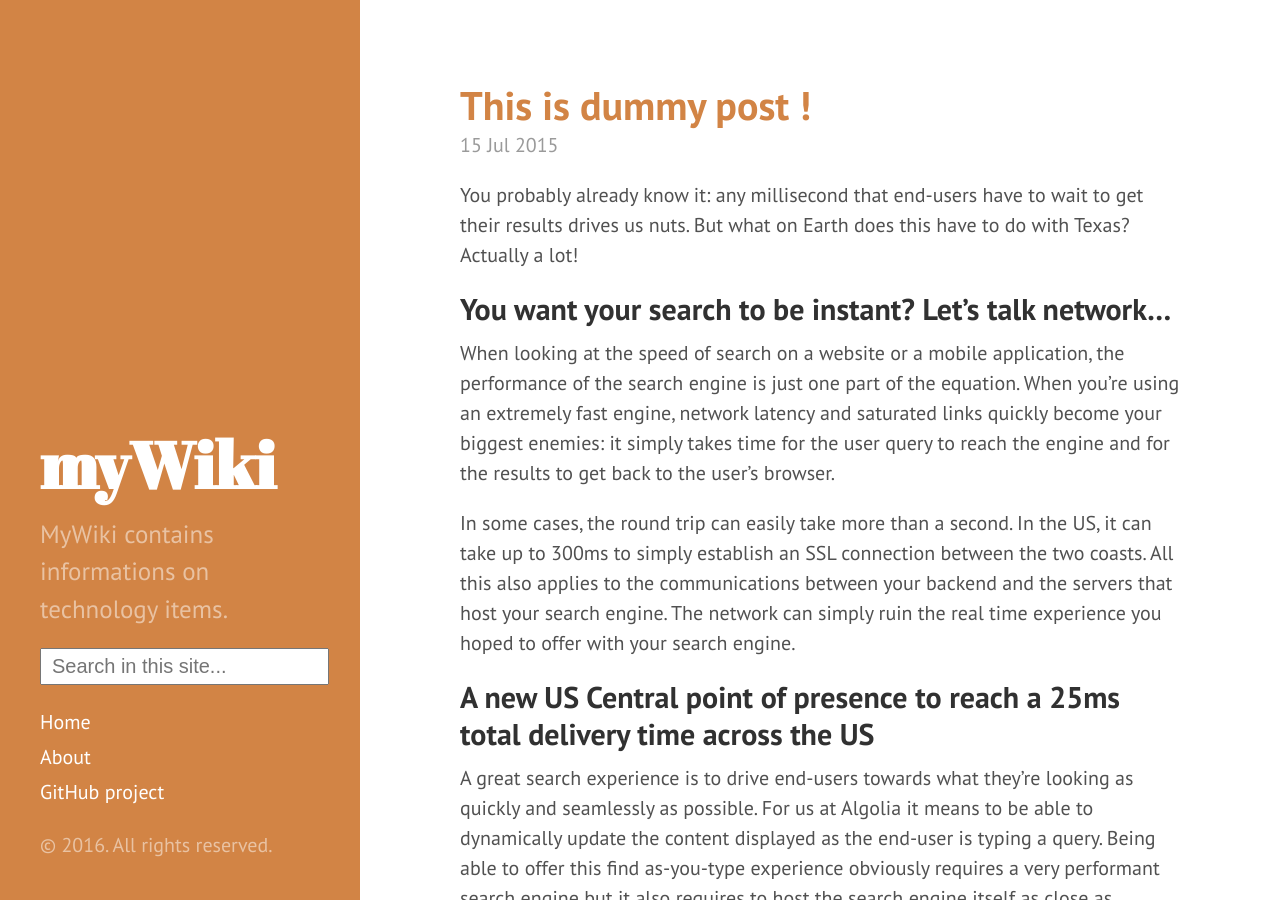
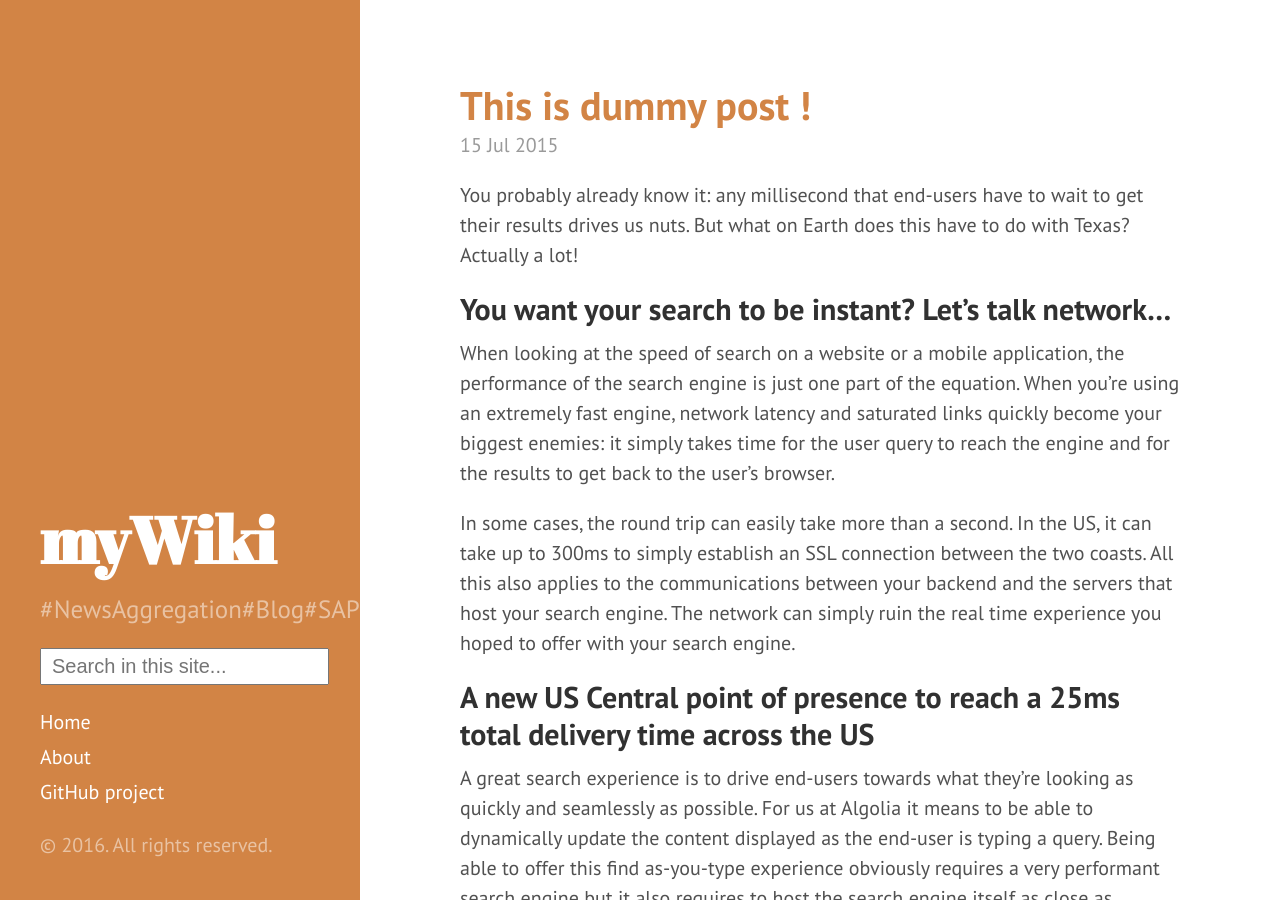
Before and after one commit to anandatheerthan/galeej2.github.io, a Jekyll site: the page built from index.html, in a window 1280 px wide and 900 px high. Built offline with Jekyll 4.4.1, drawn with Linux system fonts in a browser that asks for light colours; nearby versions of some CDN libraries; the list of posts is cut into pages by our own code; comment, search, counter and statistics services are not loaded.

Commit message:
Update _config.yml

```diff
--- a/_config.yml
+++ b/_config.yml
@@ -9,7 +9,7 @@ permalink:        pretty
 # Setup
 title:            myWiki
 tagline:          'Ananda Theerthan Wiki, with instant search'
-description:      'MyWiki contains informations on technology items.'
+description:      '#NewsAggregation#Blog#SAP#PHP'
 url:              https://github.com/algolia/algoliasearch-jekyll-hyde
 baseurl:          https://anandatheerthan.github.io/galeej2.github.io
 # Travis will install Bundler dependencies in ./vendor, so we need to exclude it
```
